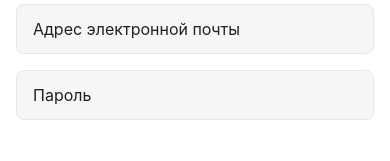
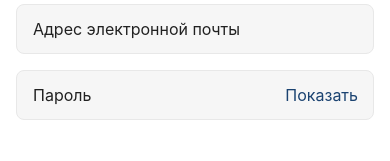
Before and after one commit to DeniOS777/react-native-hw02, a React Native app: screen / in a window 390 px wide. Shown: the part 517-678 px from the top of the page. Built offline with nearby package versions, Linux system fonts and the light colour scheme.

Commit message:
added a button of showPassword

```diff
--- a/src/Screens/RegistrationScreen/RegistrationScreen.jsx
+++ b/src/Screens/RegistrationScreen/RegistrationScreen.jsx
@@ -17,10 +17,14 @@ export const RegistrationScreen = () => {
   const [isFocusedEmail, setFocusedEmail] = useState(false);
   const [isFocusedPassword, setFocusedPassword] = useState(false);
   const [isSpaceKeyboard, setIsSpaceKeyboard] = useState(false);
+  const [isShowPassword, setIsShowPassword] = useState(false);
 
   const handleLogin = text => setLogin(text);
   const handleEmail = text => setEmail(text);
-  const handlePassword = text => setPassword(text);
+  const handlePassword = text => {
+    if (!text) setIsShowPassword(false);
+    setPassword(text);
+  };
 
   const handleFocusLogin = () => {
     setFocusedLogin(true);
@@ -47,6 +51,11 @@ export const RegistrationScreen = () => {
   const handleBlurPassword = () => {
     setFocusedPassword(false);
     setIsSpaceKeyboard(false);
+  };
+
+  const showPassword = () => {
+    if (!password) return;
+    setIsShowPassword(isShowPassword => !isShowPassword);
   };
 
   const handleSubmit = () => {
@@ -77,6 +86,7 @@ export const RegistrationScreen = () => {
           }}
           placeholder="Login"
         />
+
         <TextInput
           onFocus={handleFocusEmail}
           onBlur={handleBlurEmail}
@@ -88,19 +98,33 @@ export const RegistrationScreen = () => {
           }}
           placeholder="Адрес электронной почты"
         />
+
+        <View style={styles.inputWrapper}>
           <TextInput
             onFocus={handleFocusPassword}
             onBlur={handleBlurPassword}
             onChangeText={handlePassword}
+            maxLength={23}
             value={password}
             style={{
               ...styles.input,
               marginBottom: 0,
               borderColor: isFocusedPassword ? '#FF6C00' : '#E8E8E8',
             }}
-          secureTextEntry={true}
+            secureTextEntry={isShowPassword ? false : true}
             placeholder="Пароль"
           />
+          <TouchableOpacity
+            onPress={showPassword}
+            activeOpacity={0.8}
+            style={styles.buttonShowPassword}
+          >
+            <Text style={{ ...styles.buttonTitle, color: '#1B4371' }}>
+              Показать
+            </Text>
+          </TouchableOpacity>
+        </View>
+
         <TouchableOpacity
           onPress={handleSubmit}
           activeOpacity={0.8}
--- a/src/Screens/RegistrationScreen/RegistrationScreen.styled.js
+++ b/src/Screens/RegistrationScreen/RegistrationScreen.styled.js
@@ -20,6 +20,10 @@ export const styles = StyleSheet.create({
     fontSize: 32,
     textAlign: 'center',
   },
+  inputWrapper: {
+    position: 'relative',
+    justifyContent: 'center',
+  },
   input: {
     paddingLeft: 16,
     marginBottom: 16,
@@ -39,6 +43,11 @@ export const styles = StyleSheet.create({
     backgroundColor: '#FF6C00',
     borderRadius: 100,
   },
+  buttonShowPassword: {
+    position: 'absolute',
+    right: 16,
+    alignItems: 'center',
+  },
   buttonTitle: {
     color: '#ffffff',
     fontSize: 16,
```
Lines whose indentation alone changed are shown as unchanged.
